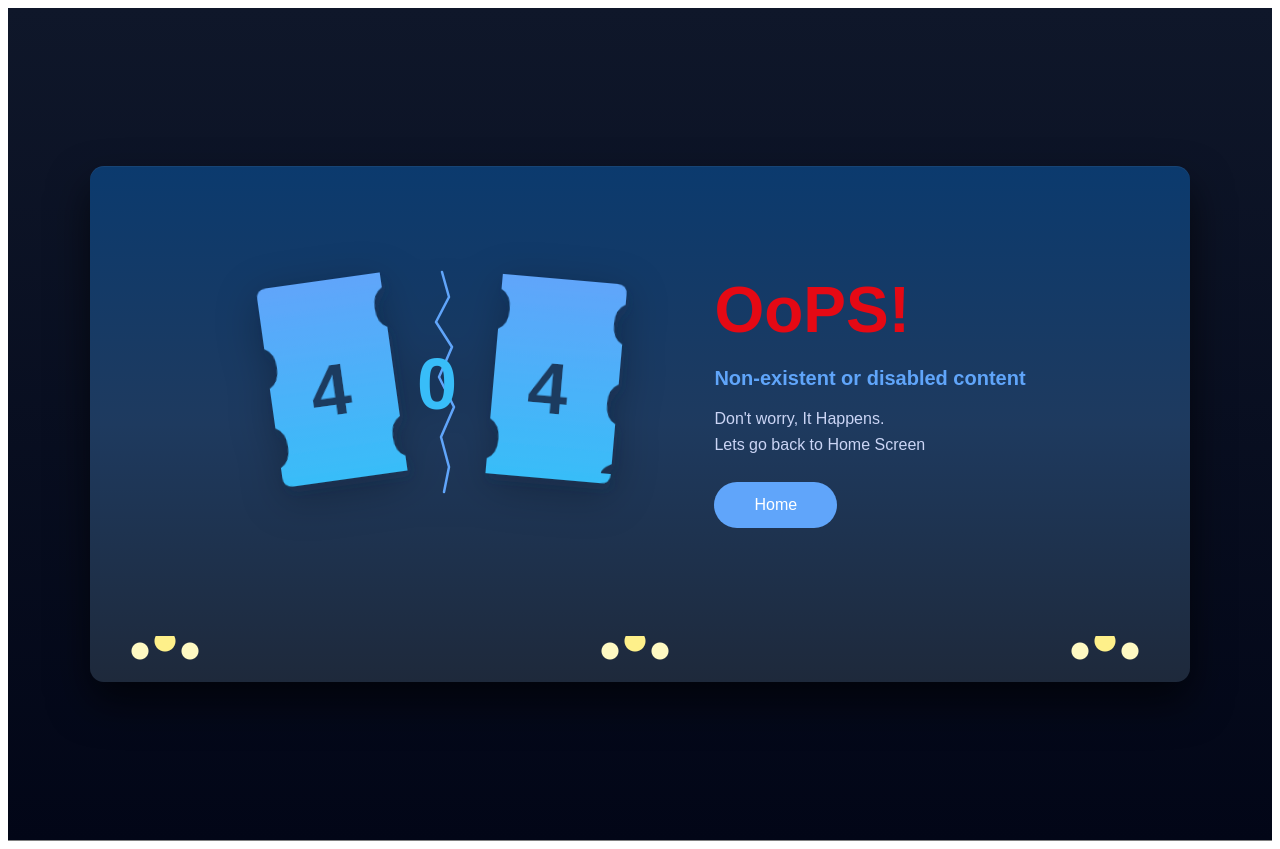
After one commit to phucnguyen0704/Cinemax, a PHP site: page /views/user/pages/404.php in a window 1280 px wide. The commit adds this page. Run offline with PHP 8.4, Linux system fonts and the light colour scheme.

Commit message:
push code

```diff
--- /dev/null
+++ b/views/user/pages/404.php
@@ -0,0 +1,113 @@
+<!DOCTYPE html>
+<html lang="en">
+
+<head>
+    <meta charset="UTF-8">
+    <title>EzyTicket - 404 Not Found</title>
+    <meta name="description" content="Page not found - EzyTicket movie booking">
+
+    <!-- Icons -->
+    <link rel="icon" href="/icon-light-32x32.png" media="(prefers-color-scheme: light)">
+    <link rel="icon" href="/icon-dark-32x32.png" media="(prefers-color-scheme: dark)">
+    <link rel="icon" href="/icon.svg" type="image/svg+xml">
+    <link rel="apple-touch-icon" href="/apple-icon.png">
+
+    <!-- Font Awesome -->
+    <link
+        rel="stylesheet"
+        href="https://cdnjs.cloudflare.com/ajax/libs/font-awesome/5.15.4/css/all.min.css" />
+
+    <!-- CSS -->
+    <link rel="stylesheet" href="../../public/assets/css/404.css">
+</head>
+
+<body>
+
+    <!-- WRAPPER RIÊNG CHO 404 -->
+    <div class="err404">
+
+        <div class="err404-card">
+
+            <main class="err404-main">
+
+                <!-- TICKET SVG  -->
+                <div class="err404-ticket">
+                    <svg width="380" height="260" viewBox="0 0 380 260">
+                        <defs>
+                            <filter id="ticketShadow" x="-20%" y="-20%" width="140%" height="140%">
+                                <feDropShadow dx="3" dy="6" stdDeviation="4" flood-color="#1e3a5f" flood-opacity="0.3" />
+                            </filter>
+                            <linearGradient id="ticketGradient" x1="0%" y1="0%" x2="0%" y2="100%">
+                                <stop offset="0%" stop-color="#60a5fa" />
+                                <stop offset="100%" stop-color="#38bdf8" />
+                            </linearGradient>
+
+                        </defs>
+
+                        <g filter="url(#ticketShadow)" transform="rotate(-8,100,130)">
+                            <path d="M15 50 L15 40 Q15 30 25 30 L140 30 L140 45 Q130 50 130 65 Q130 80 140 85 L140 175 Q130 180 130 195 Q130 210 140 215 L140 230 L25 230 Q15 230 15 220 L15 210 Q25 205 25 190 Q25 175 15 170 L15 130 Q25 125 25 110 Q25 95 15 90 L15 50 Z" fill="url(#ticketGradient)" />
+                            <text x="55" y="165" fill="#1e3a5f" font-size="72" font-weight="900">4</text>
+                        </g>
+
+                        <g filter="url(#ticketShadow)" transform="rotate(5,280,130)">
+                            <path d="M240 30 L355 30 Q365 30 365 40 L365 50 Q355 55 355 70 Q355 85 365 90 L365 130 Q355 135 355 150 Q355 165 365 170 L365 210 Q355 215 355 220 L365 220 Q365 230 355 230 L240 230 L240 215 Q250 210 250 195 Q250 180 240 175 L240 85 Q250 80 250 65 Q250 50 240 45 L240 30 Z" fill="url(#ticketGradient)" />
+                            <text x="275" y="165" fill="#1e3a5f" font-size="72" font-weight="900">4</text>
+                        </g>
+
+                        <g>
+                            <path
+                                d="M188 25 L195 50 L182 75 L198 100 L185 130 L200 160 L187 190 L195 220 L190 245"
+                                stroke="#020617"
+                                strokeWidth="8"
+                                fill="none"
+                                strokeLinecap="round"
+                                strokeLinejoin="round"
+                                opacity="0.7" />
+                            <path
+                                d="M188 25 L195 50 L182 75 L198 100 L185 130 L200 160 L187 190 L195 220 L190 245"
+                                stroke="#1e40af"
+                                strokeWidth="5"
+                                fill="none"
+                                strokeLinecap="round"
+                                strokeLinejoin="round" />
+                            <path
+                                d="M188 25 L195 50 L182 75 L198 100 L185 130 L200 160 L187 190 L195 220 L190 245"
+                                stroke="#60a5fa"
+                                stroke-width="2.5"
+                                fill="none"
+                                stroke-linecap="round"
+                                stroke-linejoin="round" />
+
+                            <text x="163" y="162" fill="#38bdf8" font-size="72" font-weight="900">0</text>
+                        </g>
+                    </svg>
+                </div>
+
+                <!-- TEXT -->
+                <div class="err404-text">
+                    <h1>OoPS!</h1>
+                    <p class="subtitle">Non-existent or disabled content</p>
+                    <p class="desc">
+                        Don't worry, It Happens.<br>
+                        Lets go back to Home Screen
+                    </p>
+
+                    <a href="index.php" class="err404-btn">Home</a>
+                </div>
+
+            </main>
+
+            <!-- POPCORN -->
+            <div class="err404-popcorn">
+                <div class="pop left"></div>
+                <div class="pop center"></div>
+                <div class="pop right"></div>
+            </div>
+
+        </div>
+
+    </div>
+
+</body>
+
+</html>
--- a/views/user/partials/footer.php
+++ b/views/user/partials/footer.php
@@ -1,5 +1,5 @@
 <div class="container">
-    <div class="footer-content">
+    <div class="footer-content" style="padding-top: 30px; height: fit-content;">
 
         <div class="footer-col">
             <a href="index.php" class="footer-logo">
```
Also changed, not shown: views/admin/pages/404.php (added, +113 -0 lines), public/assets/css/404.css (added), public/assets/css/style.css.
